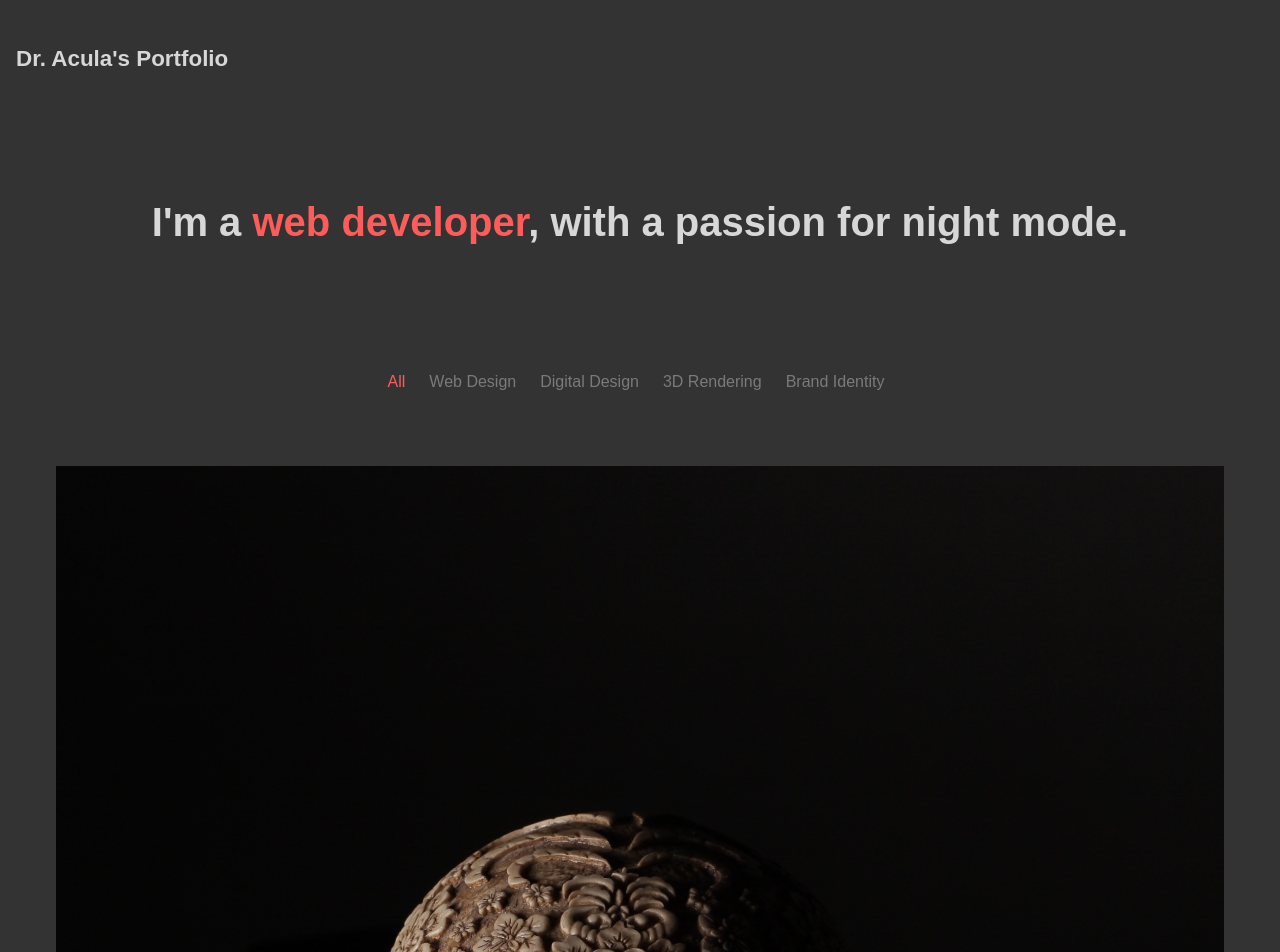
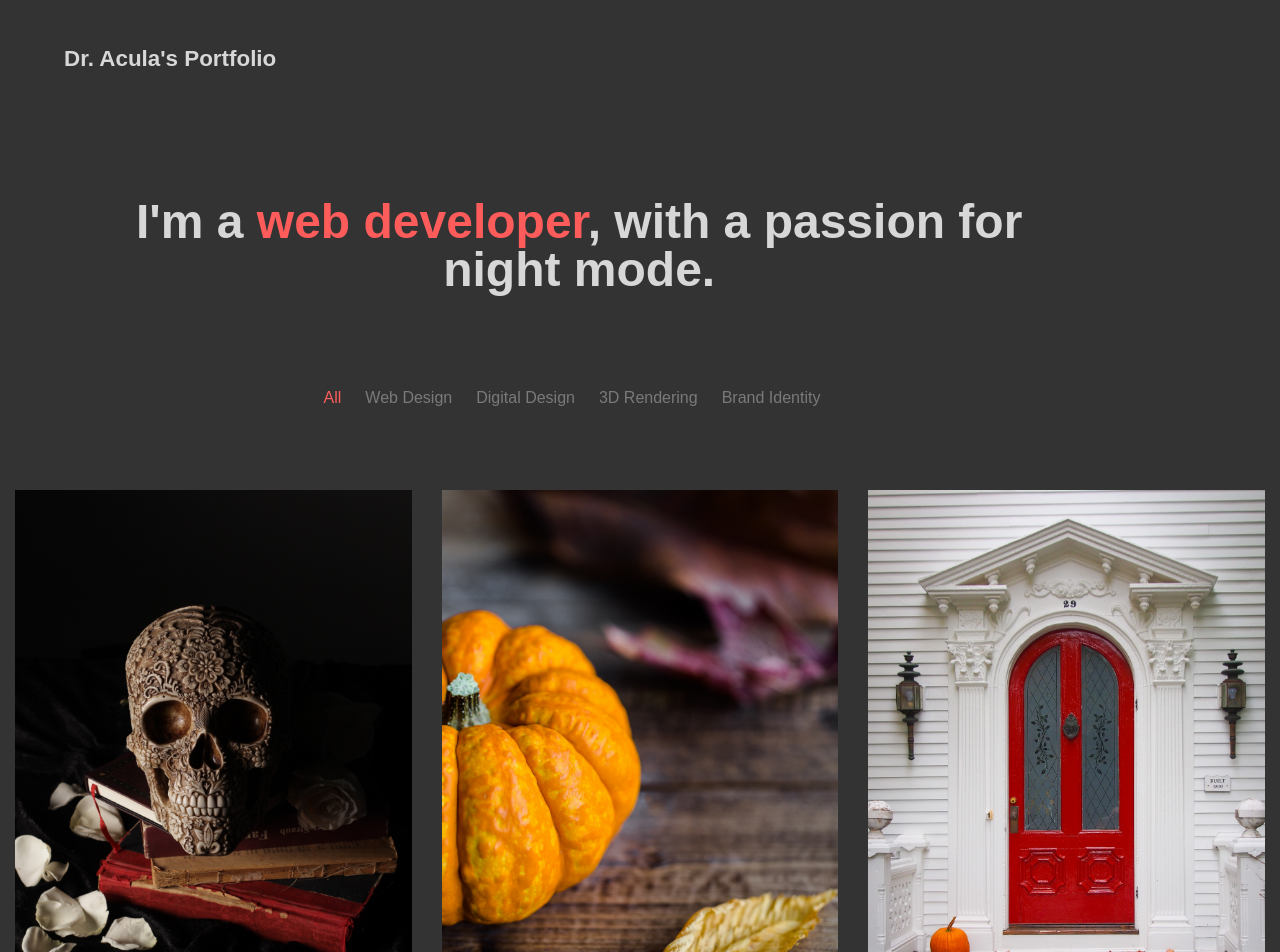
Before and after one commit to chesiree-balogh/spookyportfolio, a website: page public/index.html in a window 1280 px wide. Shown: the top 952 px of the page. Drawn offline with Linux system fonts and the light colour scheme.

```diff
--- a/public/screen.css
+++ b/public/screen.css
@@ -49,6 +49,7 @@
   flex-wrap: wrap;
   padding: 0;
   width: 100%;
+  padding-bottom: 2.5rem;
 }
 
 nav ul li {
@@ -111,6 +112,72 @@
   color: whitesmoke;
   background-color: black;
   padding: 16px 28px;
-  font-size: 161.5rempx;
+  font-size: .75rem;
   cursor: pointer;
 }
+
+@media (min-width: 10px) {
+  .photos us {
+    display: flex;
+    flex-wrap: wrap;
+    justify-content: space-evenly;
+  }
+  .photos li {
+    flex-basis: 100%;
+  }
+}
+
+@media (min-width:700px) {
+  .photos ul {
+    display: flex;
+    flex-wrap: wrap;
+    justify-content: space-evenly;
+    padding-right: 0;
+    padding-left: 0;
+  }
+  .drAcula {
+    width: 20%;
+    margin-left: 4rem;
+  }
+  .photos li {
+    flex-basis: 50%;
+  }
+  .photos img {
+    width: 93%;
+    height: 93%;
+  }
+  nav ul {
+    width: 90%;
+  }
+  .into h1 {
+    width: 73%;
+    margin-left: 7rem;
+    font-size: 3rem;
+  }
+  .into {
+    margin-bottom: 6rem;
+  }
+  nav ul {
+    padding-bottom: .5rem;
+  }
+  footer {
+    text-align: center;
+    font-size: 1.5rem;
+  }
+  .block {
+    width: 15%;
+    padding: 14px 13px;
+    font-size: .7rem;
+  }
+}
+
+@media (min-width:1000px) {
+  .photos ul {
+    display: flex;
+    flex-wrap: wrap;
+    justify-content: space-evenly;
+  }
+  .photos li {
+    flex-basis: 33.33%;
+  }
+}
```
Also changed, not shown: public/index.html (+1 -0 lines).
